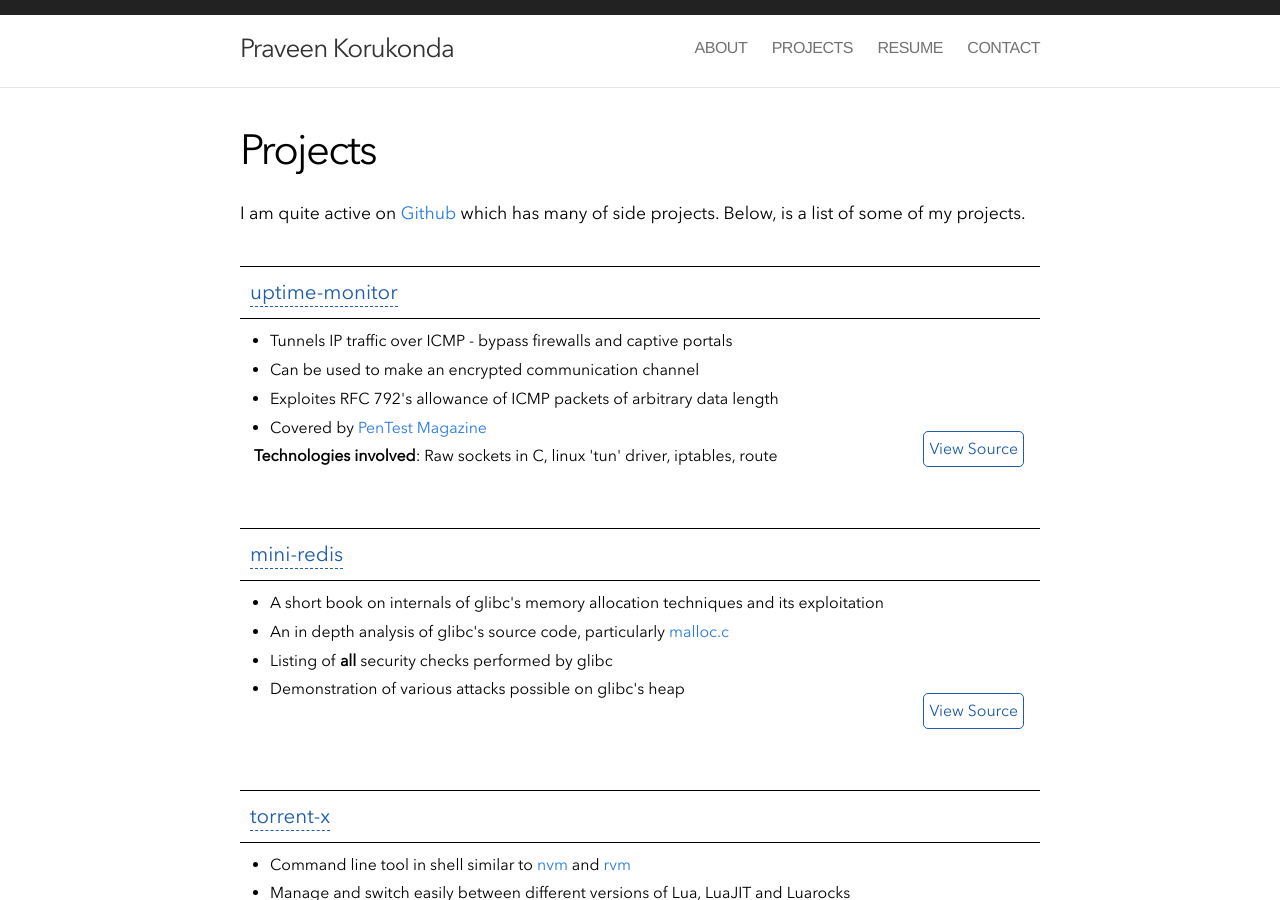
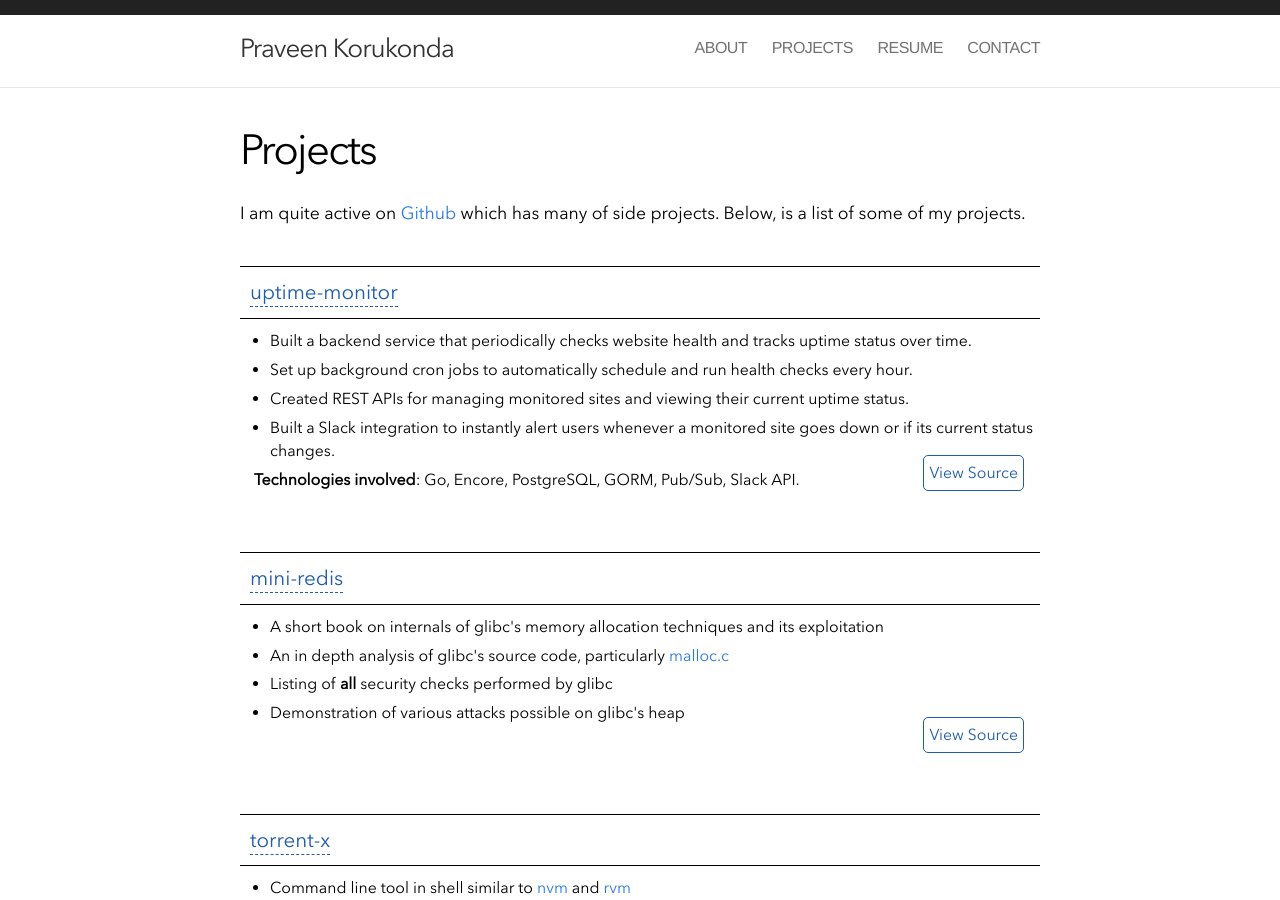
Before and after one commit to kpraveenkumar19/kpraveenkumar19.github.io, a Jekyll site: the page built from projects.html, in a window 1280 px wide and 900 px high. Built offline with Jekyll 4.4.1, drawn with Linux system fonts in a browser that asks for light colours; nearby versions of some CDN libraries.

Commit message:
Update Projects desc

```diff
--- a/_data/projects.yml
+++ b/_data/projects.yml
@@ -4,11 +4,11 @@
   url: "https://kpraveenkumar19.github.io/uptime-monitor/"
   source_url: "https://github.com/kpraveenkumar19/uptime-monitor"
   description:
-    - Tunnels IP traffic over ICMP - bypass firewalls and captive portals
-    - Can be used to make an encrypted communication channel
-    - Exploites RFC 792's allowance of ICMP packets of arbitrary data length
-    - Covered by <a href="https://pentestmag.com/download/power-shell-for-penetration-testing/">PenTest Magazine</a>
-  tech: "Raw sockets in C, linux 'tun' driver, iptables, route"
+    - Built a backend service that periodically checks website health and tracks uptime status over time.
+    - Set up background cron jobs to automatically schedule and run health checks every hour.
+    - Created REST APIs for managing monitored sites and viewing their current uptime status.
+    - Built a Slack integration to instantly alert users whenever a monitored site goes down or if its current status changes.
+  tech: "Go, Encore, PostgreSQL, GORM, Pub/Sub, Slack API."
 
 - name: "mini-redis"
   github:
```
